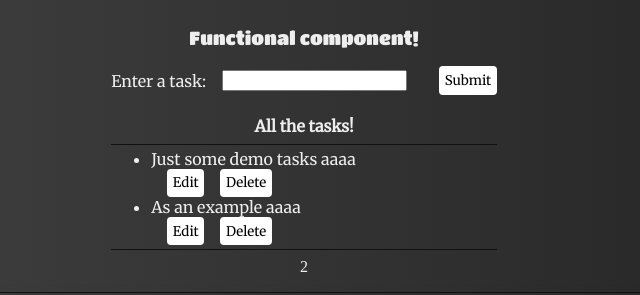
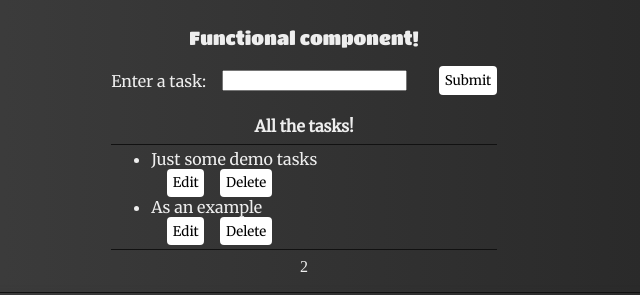
Before and after one commit to magic-doggo/class-based-components, a React (Vite) app: page / in a window 1280 px wide. Shown: the top 295 px of the page, without its empty margins (336-976 px from the left). Built offline with nearby package versions, Linux system fonts and the light colour scheme.

Commit message:
Implement the functionality of the edit and save changes buttons finished tasks on functionalInput component

```diff
--- a/src/components/FunctionalInput.jsx
+++ b/src/components/FunctionalInput.jsx
@@ -4,19 +4,24 @@ import Count from './Count';
 // eslint-disable-next-line react/function-component-definition, react/prop-types
 const FunctionalInput = ({ name }) => {
 
-  const [todos, setTodos] = useState([{ task: 'Just some demo tasks', isCurrentlyEditing: false },
-  { task: 'As an example', isCurrentlyEditing: false }]);
+  const [todos, setTodos] = useState([{ task: 'Just some demo tasks', isCurrentlyEditing: false, id: 1 },
+  { task: 'As an example', isCurrentlyEditing: false, id: 2 }]);
   const [inputVal, setInputVal] = useState('');
-
+  const [nextId, setNextId] = useState(3)
   const handleInputChange = (e) => {
     setInputVal(e.target.value);
   };
 
+  const [editedValue, setEditedValue] = useState('');
+  const handleEditedChange = (e) => {
+    setEditedValue(e.target.value);
+  }
+
   const handleSubmit = (e) => {
     e.preventDefault();
-    // setTodos((todo) => [...todo, inputVal]);
-    setTodos((todo) => [...todo, { task: inputVal, isCurrentlyEditing: false }]);
+    setTodos((todo) => [...todo, { task: inputVal, isCurrentlyEditing: false, id: nextId }]);
     setInputVal('');
+    setNextId(nextId + 1)
   };
 
   return (
@@ -36,38 +41,35 @@ const FunctionalInput = ({ name }) => {
       <h4>All the tasks!</h4>
       <ul>
         {todos.map((todo) => (
-          <li key={todo.task}>
-            {todo.isCurrentlyEditing ? (<input type='text' />) : (<div>{todo.task} aaaa</div>)}
-            {/* <div>{todo.task} aaaa</div> */}
+          <li key={todo.id}>
+            {todo.isCurrentlyEditing ? (
+              <input type='text' value={editedValue} onChange={handleEditedChange}/>
+              ) : (<div>{todo.task}</div>)}
+            {/* make the above editable. probably need some id for key or some way to access state to set it as value above
+            or create new state. and assign it the value of todo.task
+            easier if can only edit one submission at a time. pressing edit should close other edits (set their iscurrentlyediting to true,
+            and either discard or submit changes. probably submit*/}
 
             {todo.isCurrentlyEditing ? (
               <button onClick={() => {
                 setTodos(todos.map(entry => {
-                  if (entry.task == todo.task) {
-                    return { task: entry.task, isCurrentlyEditing: false }
+                  if (entry.id == todo.id) {
+                    return { ...entry, isCurrentlyEditing: false, task:editedValue }
                   } else return entry
                 }))
-              }}>Submit</button>) : (
+              }}>Save Change</button>) : (
                 <button onClick={() => {
+                  setEditedValue(todo.task)
                   setTodos(todos.map(entry => {
-                    if (entry.task == todo.task) {
-                      return { task: entry.task, isCurrentlyEditing: true }
+                    if (entry.id == todo.id) {
+                      return { ...entry, isCurrentlyEditing: true }
                     } else return entry
                   }))
                 }}>Edit</button>
             )}
 
-            {/* <button onClick={() => {
-              setTodos(todos.map(entry => {
-                if (entry.task == todo.task) {
-                  console.log("asdddddddd");
-                  return { task: entry.task, isCurrentlyEditing: true }
-                } else return entry
-              }))
-            }}>Edit</button> */}
-
             <button onClick={() => {
-              setTodos(todos.filter(entry => entry.task !== todo.task))
+              setTodos(todos.filter(entry => entry.id !== todo.id))
             }}>Delete</button>
           </li>
         ))}
```
